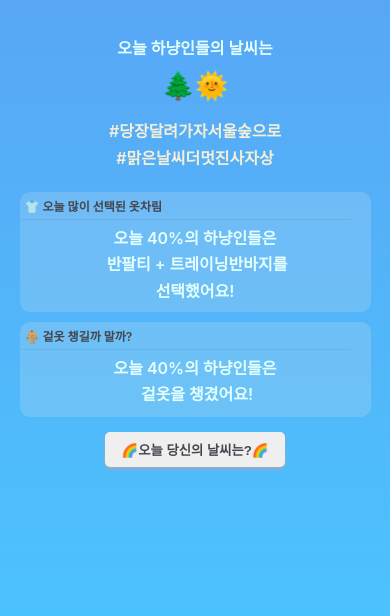
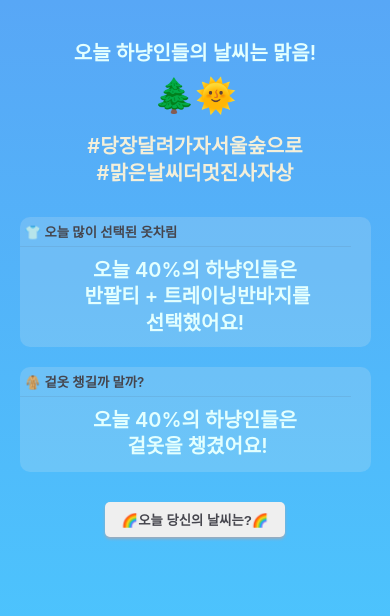
Before and after one commit to cria2000/weather_for_hanyang, a React (Create React App) app: page / in a window 390 px wide. Shown: the top 616 px of the page. Built offline with nearby package versions, Linux system fonts and the light colour scheme.

Commit message:
모바일에 맞추어 css 변경

```diff
--- a/src/MainWeather.tsx
+++ b/src/MainWeather.tsx
@@ -11,7 +11,7 @@ export const MainWeather = ({mainWeather, secondWeather}: Props) => {
         <div className="main_weather">
             <div className="main_weather_statement">
                 <div>
-                    {messages.announceMainWeather.concat('\n')}
+                    {messages.announceMainWeather.concat(' ').concat(weatherMap.get(mainWeather)?.weather ?? '').concat('!\n')}
                 </div>
                 <div className="main_weather_icon">
                     {weatherMap.get(mainWeather)?.icon}
--- a/src/styles/MainFrame.css
+++ b/src/styles/MainFrame.css
@@ -9,19 +9,19 @@
 .main_clothes .main_clothes_statement{
     white-space: pre-wrap;
     font-weight: 600;
-    font-size: 12pt;
+    font-size: 15pt;
     line-height: 20pt;
     color: #E3FFFE;
-    margin-top: 5px;
+    margin-top: 10px;
 }
 
 .main_weather .main_weather_icon{
-    font-size: 20pt;
-    padding: 10px;
+    font-size: 25pt;
+    padding: 15px;
 }
 
 .main_weather .weather_result{
-    font-size: 12pt;
+    font-size: 15pt;
     padding: 10px;
     color: #F4EFD9;
 }
@@ -39,22 +39,22 @@
     background: rgba(218, 230, 232, 0.2);
     height: 140px;
     border-radius: 10px;
-    margin-top: 10px;
+    margin-top: 20px;
 }
 
 .main_clothes .most_chosen_clothes{
-    height: 120px;
+    height: 130px;
 }
 
 .main_clothes .bring_outer{
-    height: 95px;
+    height: 105px;
 }
 
 .main_clothes .main_clothes_title{
     display: flex;
     align-items: start;
     color: #45454D;
-    font-size: 9pt;
+    font-size: 10pt;
     width: 95%;
     padding: 5px;
     font-weight: 600;
@@ -76,5 +76,5 @@
     width: 180px;
     border-radius: 5px;
     box-shadow: 0 2px 3px 0 rgba(160, 170, 185, 1);
-    margin-top: 15px;
+    margin-top: 30px;
 }
--- a/src/styles/WeatherListModal.css
+++ b/src/styles/WeatherListModal.css
@@ -60,6 +60,7 @@
     border: none;
     margin: 3px;
     background: rgba(155, 230, 235, 0.2);
+    font-size: 11pt;
 }
 
 
@@ -69,7 +70,7 @@
 
 .weather_list_modal .button_send{
     position: fixed;
-    bottom: 30px;
+    bottom: 20px;
     border: none;
     border-radius: 5px;
     background: #6A30FA;
--- a/src/weatherPreset.ts
+++ b/src/weatherPreset.ts
@@ -1,19 +1,20 @@
 export type WeatherDataType = {
         id: number
+        weather: string
         hashTag: string
         icon: string
 }
 
 
 export const weatherMap = new Map<number, WeatherDataType>(
-    [[0, {id: 0, hashTag: '맑은날씨더멋진사자상', icon: '🌞🦁'}],
-            [1, {id: 1, hashTag: '당장달려가자서울숲으로', icon: '🌲🌞'}],
-            [2, {id: 2, hashTag: '인문대오르다보니땀이', icon: '💧'}],
-            [3, {id: 3, hashTag: '습하고꿉꿉한중도', icon: '🌦'}],
-            [4, {id: 4, hashTag: '통학러울게만드는축축2호선', icon: '🚎🌂'}],
-            [5, {id: 5, hashTag: '추적추적내리는비', icon: '🌧'}],
-            [6, {id: 6, hashTag: '집가고싶은흐린날씨', icon: '☁'}],
-            [7, {id: 7, hashTag: '88계단올라도기분좋은산들바람', icon: '☄'}],
-            [8, {id: 8, hashTag: '한양대는눈올때더멋져', icon: '☃'}],
-            [9, {id: 9, hashTag: '날아갈것같은바람', icon: '🌀'}],
-            [10, {id: 10, hashTag: '청계천따라따릉이타기최고', icon: '🚲'}]])
+    [[0, {id: 0, weather: '맑음', hashTag: '맑은날씨더멋진사자상', icon: '🌞🦁'}],
+            [1, {id: 1, weather: '맑음', hashTag: '당장달려가자서울숲으로', icon: '🌲🌞'}],
+            [2, {id: 2, weather: '더움', hashTag: '인문대오르다보니땀이', icon: '💧'}],
+            [3, {id: 3, weather: '습함', hashTag: '습하고꿉꿉한중도', icon: '🌦'}],
+            [4, {id: 4, weather: '습함', hashTag: '통학러울게만드는축축2호선', icon: '🚎🌂'}],
+            [5, {id: 5, weather: '비옴', hashTag: '추적추적내리는비', icon: '🌧'}],
+            [6, {id: 6, weather: '흐림', hashTag: '집가고싶은흐린날씨', icon: '☁'}],
+            [7, {id: 7, weather: '맑음', hashTag: '88계단올라도기분좋은산들바람', icon: '☄'}],
+            [8, {id: 8, weather: '눈옴', hashTag: '한양대는눈올때더멋져', icon: '☃'}],
+            [9, {id: 9, weather: '강한 바람', hashTag: '날아갈것같은바람', icon: '🌀'}],
+            [10, {id: 10, weather: '맑음', hashTag: '청계천따라따릉이타기최고', icon: '🚲'}]])
```
